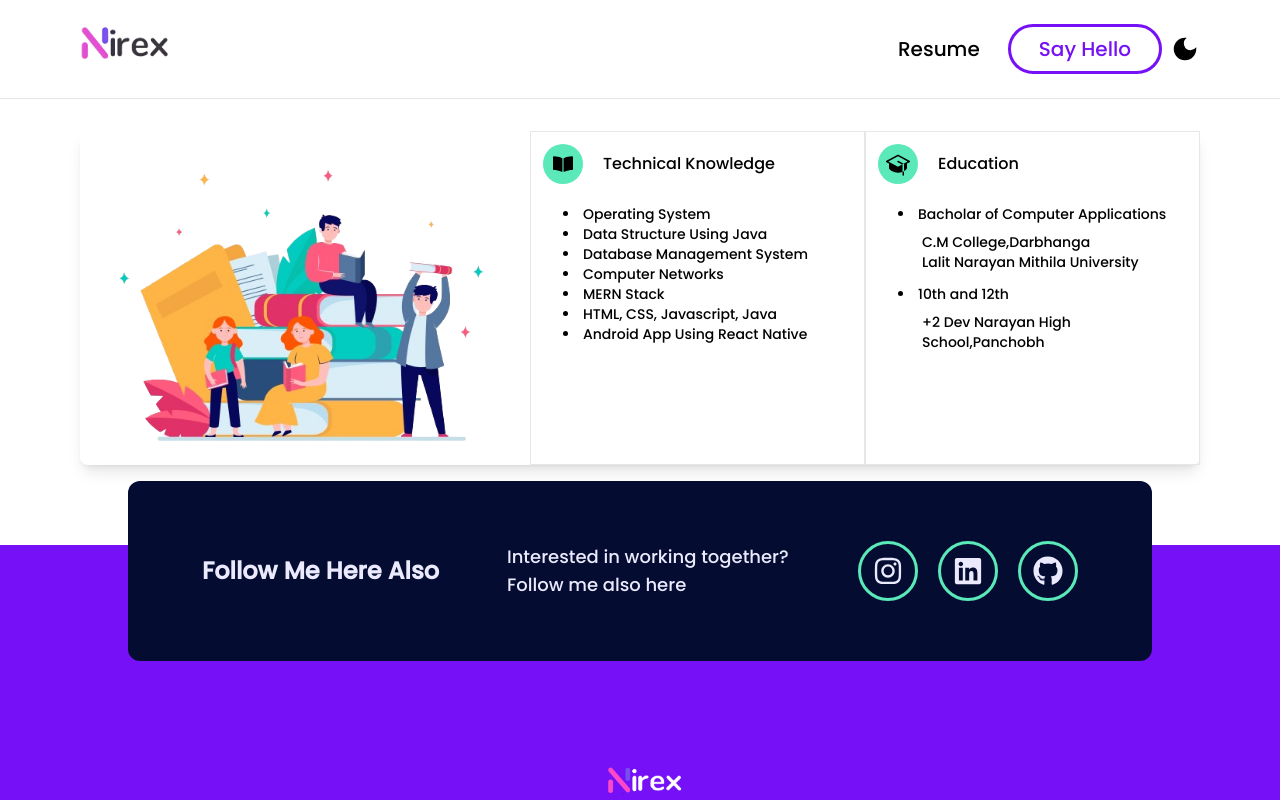
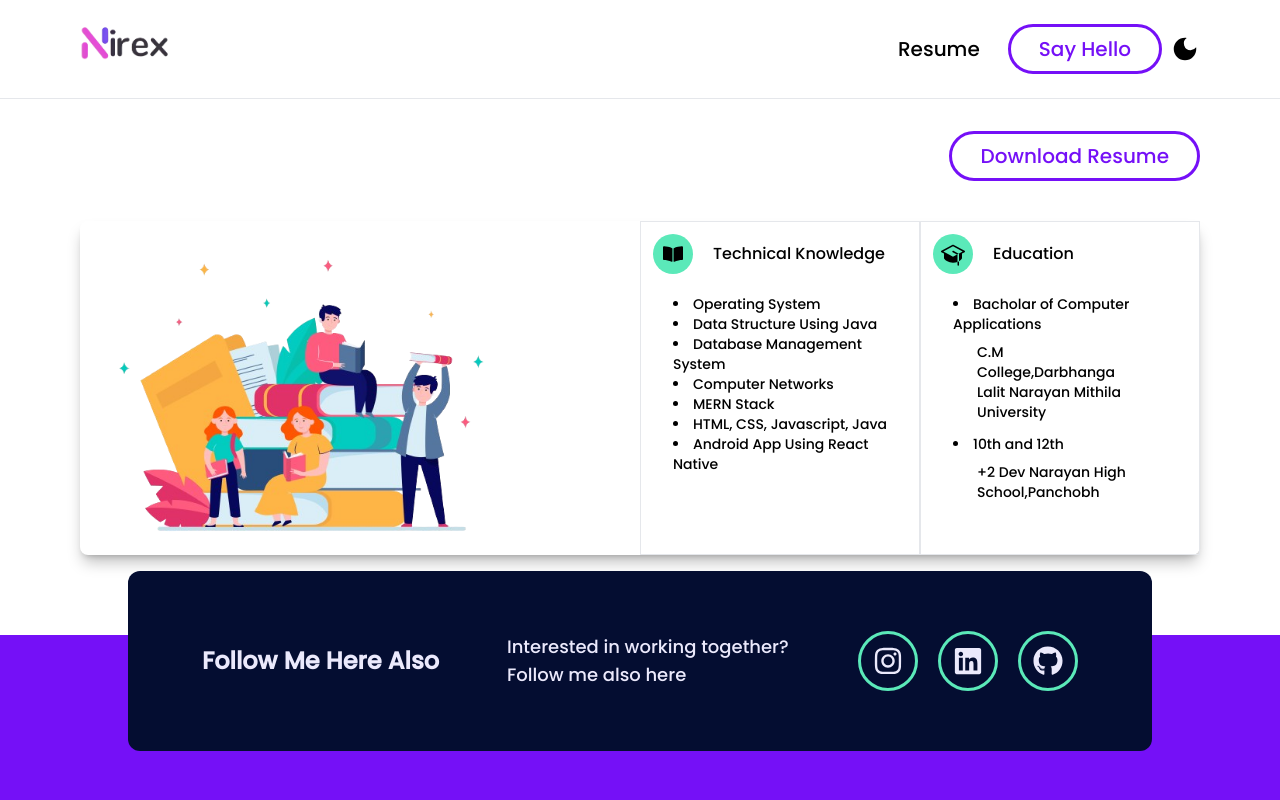
Before and after one commit to NIREX-mig/new_portfolio, a Next.js app: page /resume in a window 1280 px wide. Shown: the top 800 px of the page. Built offline with nearby package versions, Linux system fonts and the light colour scheme.

Commit message:
refactor: refactor Dark mode and add pdf download functionality

```diff
--- a/Components/Navbar.jsx
+++ b/Components/Navbar.jsx
@@ -4,7 +4,7 @@
 import globalContext from "@/context/context";
 import Image from "next/image";
 import Link from "next/link";
-import { useContext, useState } from "react";
+import { useContext, useEffect, useState } from "react";
 import { MdLightMode, MdDarkMode } from "react-icons/md";
 
 const Navbar = () => {
@@ -13,12 +13,26 @@ const Navbar = () => {
 
   const [darkMode, setDarkMode] = useState(false);
 
+  useEffect(()=>{
+    if (localStorage.theme === 'dark' || (!('theme' in localStorage) && window.matchMedia('(prefers-color-scheme: dark)').matches)) {
+      setDarkMode(true)
+      document.documentElement.classList.add('dark')
+    } else {
+      setDarkMode(false)
+      document.documentElement.classList.remove('dark')
+    }
+  },[setDarkMode])
+
   const handleDarkMode = () => {
     setDarkMode(!darkMode);
-    darkMode
-      ? document.documentElement.classList.remove("dark")
-      : document.documentElement.classList.add("dark");
-  };
+    if (darkMode) {
+      localStorage.theme = 'light'
+      document.documentElement.classList.remove("dark")
+    } else {
+      localStorage.theme = 'dark'
+      document.documentElement.classList.add("dark");
+    }
+  }
 
   return (
     <header className="flex flex-col border-b border-gray-200  py-6 lg:px-20 px-5 dark:bg-bdark dark:border-b-[1px] dark:border-gray-800">
@@ -68,22 +82,18 @@ const Navbar = () => {
             />
           )}
           <div
-            className={`flex flex-col gap-2 cursor-pointer justify-center items-end lg:hidden w-14 h-12 p-2 ${
-              menuIsOpen && "z-[101]"
-            } `}
+            className={`flex flex-col gap-2 cursor-pointer justify-center items-end lg:hidden w-14 h-12 p-2 ${menuIsOpen && "z-[101]"
+              } `}
             onClick={() => setMenuIsOpen(!menuIsOpen)}
           >
             <span
-              className={`bg-black ${
-                menuIsOpen ? "w-[80%]" : "w-full"
-              } h-1 rounded-full ${
-                menuIsOpen && "rotate-45 translate-y-2 duration-300"
-              } duration-300 dark:bg-white`}
+              className={`bg-black ${menuIsOpen ? "w-[80%]" : "w-full"
+                } h-1 rounded-full ${menuIsOpen && "rotate-45 translate-y-2 duration-300"
+                } duration-300 dark:bg-white`}
             ></span>
             <span
-              className={`bg-black w-[80%] h-1 rounded-full ${
-                menuIsOpen && "-rotate-45 -translate-y-1 duration-300"
-              } duration-300 dark:bg-white`}
+              className={`bg-black w-[80%] h-1 rounded-full ${menuIsOpen && "-rotate-45 -translate-y-1 duration-300"
+                } duration-300 dark:bg-white`}
             ></span>
           </div>
         </div>
--- a/app/(root)/resume/page.jsx
+++ b/app/(root)/resume/page.jsx
@@ -2,20 +2,32 @@
 
 import globalContext from "@/context/context";
 import Image from "next/image";
+import Link from "next/link";
 import { useContext, useEffect } from "react";
 import { FaBookOpen } from "react-icons/fa";
 import { PiGraduationCapFill } from "react-icons/pi";
 
 export default function resume() {
+
   const { setMenuIsOpen } = useContext(globalContext);
 
   useEffect(() => {
     setMenuIsOpen(false);
-  },[setMenuIsOpen]);
+  }, [setMenuIsOpen]);
 
   return (
     <section className=" lg:px-20 p-3 py-8 pb-20 dark:bg-bdark">
-      <div className="flex xl:flex-row flex-col shadow-lg rounded-lg dark:bg-bdark">
+      <div className=" flex justify-end mb-10">
+        <a
+          href={`/resume.pdf`}
+          download="resume.pdf"
+        >
+          <button
+            className="border-[3px] capitalize text-xl border-primary text-primary rounded-full px-7 py-2 hover:bg-primary hover:text-tlight dark:text-tlight"
+          > Download Resume</button>
+        </a>
+      </div>
+      <div className="grid lg:grid-cols-2 grid-cols-1 shadow-lg shadow-black/25 rounded-lg dark:bg-dcard">
         <Image
           src="/assets/Study.png"
           alt="technical knowlege"
@@ -23,7 +35,7 @@ export default function resume() {
           height={450}
           className=""
         />
-        <div className="grid lg:grid-cols-2 grid-row-2 dark:bg-bdark">
+        <div className="grid lg:grid-cols-2 grid-row-2 dark:bg-dcard">
           <div className="border p-3 dark:border-gray-700">
             <div className="flex items-center lg:gap-5 gap-3 dark:text-white">
               <div className="bg-secondary flex justify-center items-center lg:w-10 lg:h-10  w-8 h-8 p-2 rounded-full">
@@ -31,7 +43,7 @@ export default function resume() {
               </div>
               <h3 classame="">Technical Knowledge</h3>
             </div>
-            <div className="p-5 dark:bg-bdark">
+            <div className="p-5 dark:bg-dcard">
               <ul className={"list-disc list-inside text-sm dark:text-white"}>
                 <li>Operating System</li>
                 <li>Data Structure Using Java</li>
@@ -44,14 +56,14 @@ export default function resume() {
             </div>
           </div>
 
-          <div className="border p-3 dark:border-gray-700">
+          <div className="border p-3 dark:border-gray-700 w-full">
             <div className="flex items-center lg:gap-5 gap-3 dark:text-white">
               <div className="bg-secondary  flex justify-center items-center lg:w-10 lg:h-10  w-8 h-8 p-2 rounded-full">
                 <PiGraduationCapFill size={25} className="dark:fill-black" />
               </div>
               <h3 classame="">Education</h3>
             </div>
-            <div className="p-5 dark:bg-bdark ">
+            <div className="p-5 dark:bg-dcard ">
               <ul className={"list-disc list-inside text-sm dark:text-white"}>
                 <li>Bacholar of Computer Applications</li>
                 <p className="pt-2 px-6">C.M College,Darbhanga</p>
```
Also changed, not shown: 1 other file (tests, documents, lock files or other folders).
